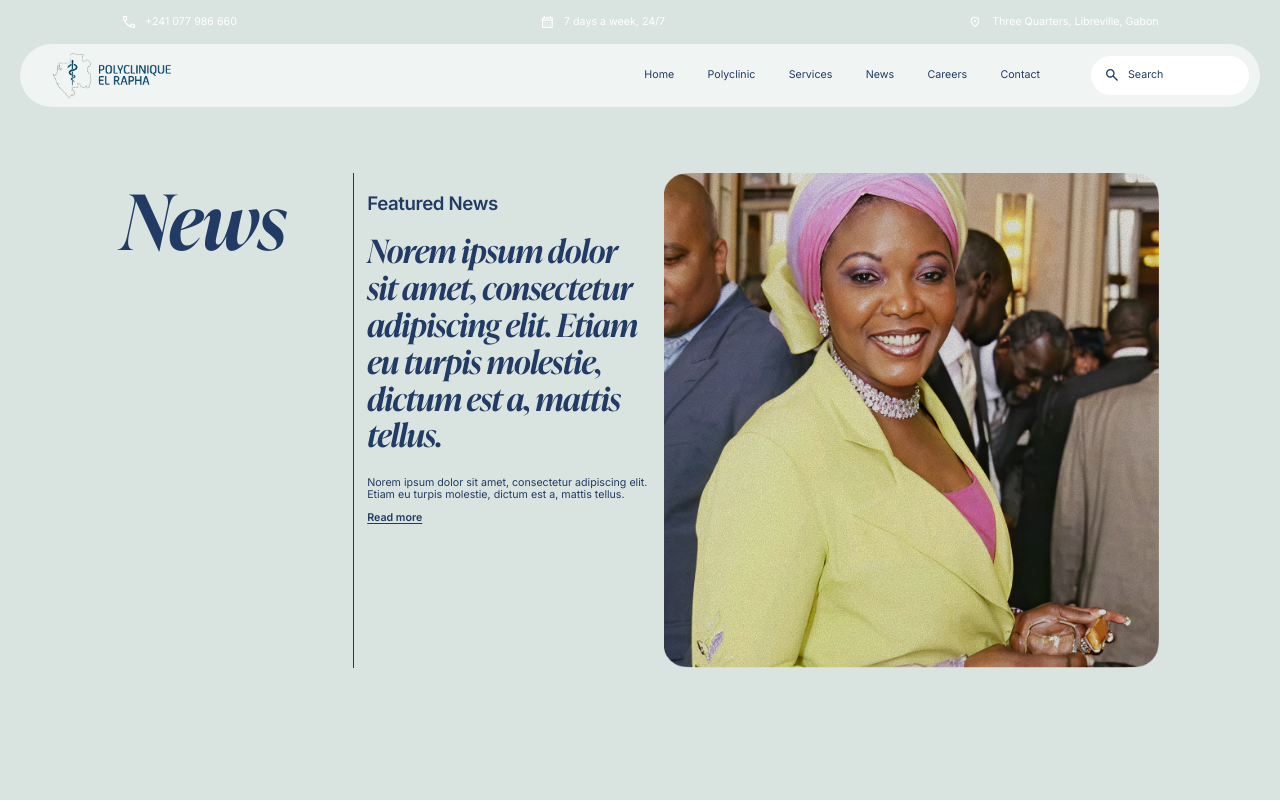
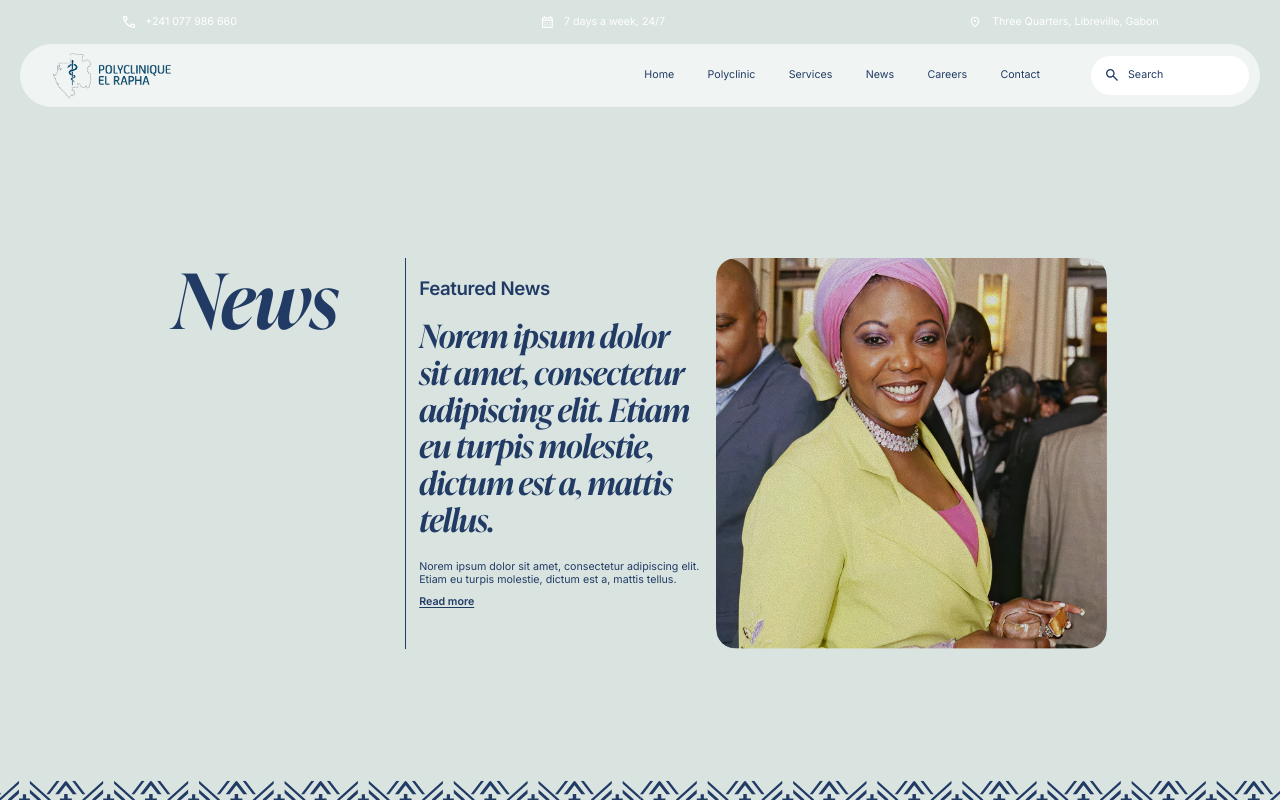
Before and after one commit to timofei0536/rapha, a Next.js app: page /news in a window 1280 px wide. Shown: the top 802 px of the page. Built offline with nearby package versions, Linux system fonts and the light colour scheme.

Commit message:
add news-screen

```diff
--- a/src/components/NewsScreen/NewsScreen.jsx
+++ b/src/components/NewsScreen/NewsScreen.jsx
@@ -31,9 +31,8 @@ export default function NewsScreen() {
                         </div>
                 </div>
             </div>
-            <div className="news-screen__decor" aria-hidden="true" />
             </div>
-            <Decor className='news-screen__decor' />
+            <Decor className="news-screen__decore" aria-hidden="true" />
         </section>
     );
 }
--- a/src/components/NewsScreen/NewsScreen.scss
+++ b/src/components/NewsScreen/NewsScreen.scss
@@ -1,12 +1,20 @@
 .news-screen {
-    padding-top: calc( var(--header-height) + var(--p-margin) / 2 );
-    height: 100vh;
+    padding: calc( var(--header-height) + var(--p-margin) / 2 );
+    padding-bottom: calc( var(--p-margin) / 2 );
+    min-height: 100vh;
     background-color: var(--gray);
     position: relative;
     overflow: hidden;
+    display: flex;
+    align-items: center;
     &__wrap {
         display: flex;
         gap: 10rem;
+        background-color: redx;
+    }
+
+    &__title {
+        line-height: 1;
     }
 
     &__right {
@@ -54,7 +62,7 @@
         z-index: 2;
         width: calc(var(--p-page) * 0.2rem + 100% );
         * {
-            fill: var(--white);
+            fill: var(--blue);
         }
     }
 
```
